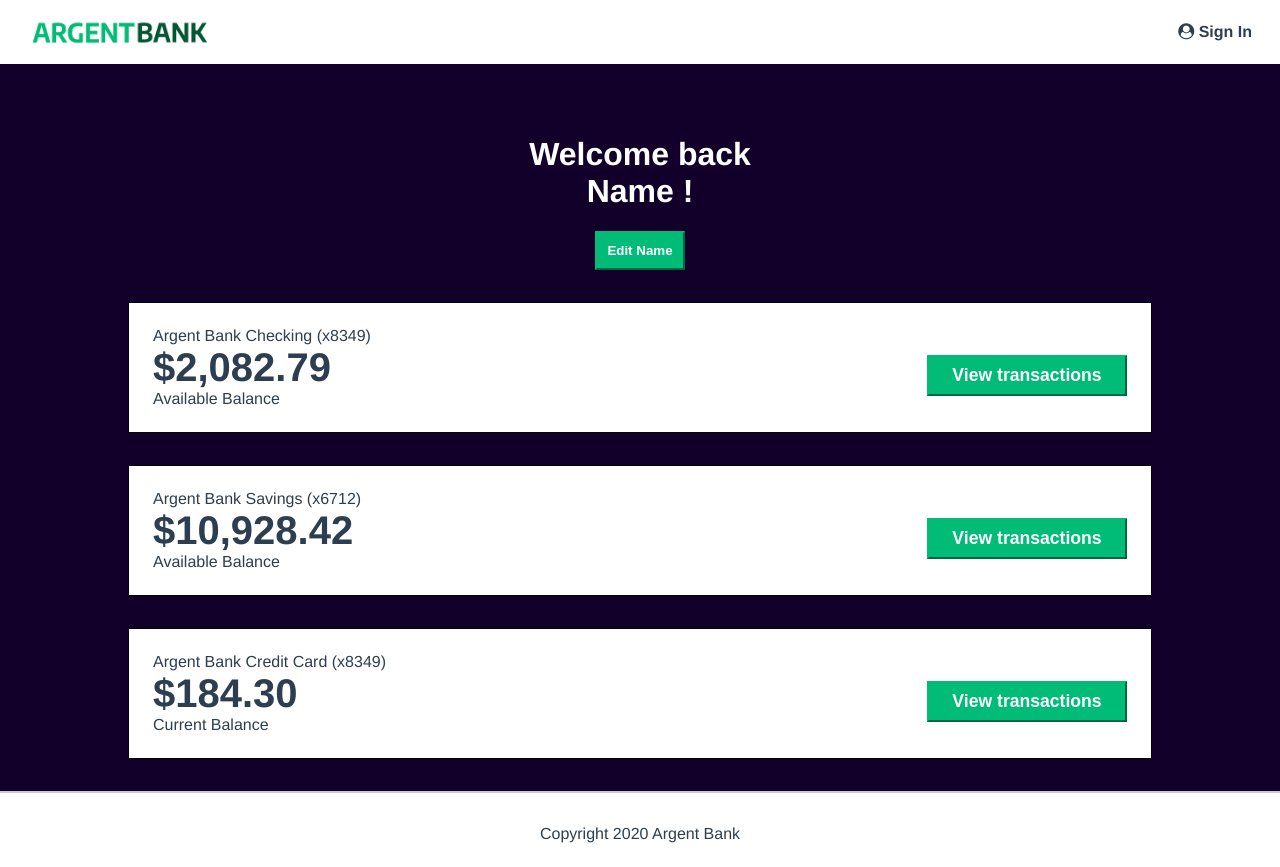
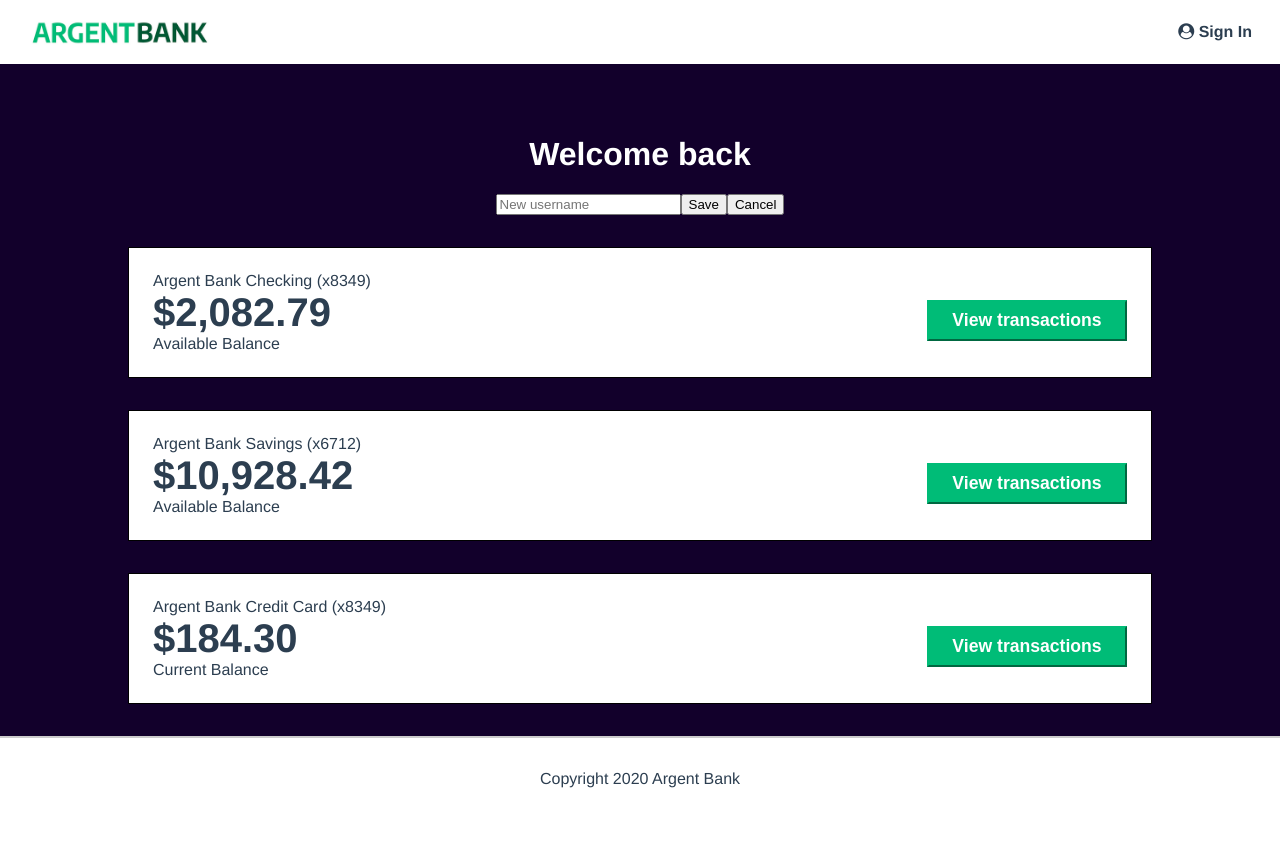
Before and after one commit to Adonis-26/10-Projet, a React (Vite) app in the folder ArgentBank-Frontend/: page /profile in a window 1280 px wide. Both pictures are taken after a click on the button "Edit Name". After the commit the page ends 812 px from the top, so only its background shows below. Built offline with nearby package versions, Linux system fonts and the light colour scheme.

Commit message:
mise à jour des informations après les tests du formulaire lors des modifications des noms

```diff
--- a/ArgentBank-Frontend/src/pages/Profile.jsx
+++ b/ArgentBank-Frontend/src/pages/Profile.jsx
@@ -1,52 +1,70 @@
-import React from 'react'
-import { useNavigate } from 'react-router-dom'
-import { useSelector } from 'react-redux'
+import React, { useState } from 'react'
+import { useSelector, useDispatch } from 'react-redux'
+import { setUserProfile } from '../store/userSlice'
+import { updateUserName } from '../API/apiUser'
 import './Profile.scss'
 
 function Profile() {
+  const dispatch = useDispatch()
 
+  // Récupère les données du store Redux
   const token = useSelector((state) => state.user.token)
-  const isAuthenticated = useSelector((state) => state.user.isAuthenticated)
+  const firstName = useSelector((state) => state.user.firstName)
+  const lastName = useSelector((state) => state.user.lastName)
+  const userName = useSelector((state) => state.user.userName)
 
-  console.log("Redux token :", token)
-  console.log("Redux isAuthenticated :", isAuthenticated)
+  // Contrôle l'affichage du formulaire
+  const [isEditing, setIsEditing] = useState(false)
+  // Valeur saisie dans le champ userName
+  const [newUserName, setNewUserName] = useState(userName || '')
 
-  const navigate = useNavigate()
+  const handleSave = async (e) => {
+    e.preventDefault()
+    try {
+      const updatedUser = await updateUserName(token, newUserName)
 
-  const handleSubmit = async (e) => {
-    e.preventDefault()
+      dispatch(setUserProfile({
+        firstName: updatedUser.firstName,
+        lastName: updatedUser.lastName,
+        userName: updatedUser.userName,
+      }))
 
-    const email = e.target.email.value
-    const password = e.target.password.value
-
-    try {
-      const response = await fetch('http://localhost:3001/api/v1/user/login', {
-        method: 'POST',
-        headers: { 'Content-Type': 'application/json' },
-        body: JSON.stringify({ email, password })
-      })
-
-      const data = await response.json()
-
-      if (!response.ok) {
-        throw new Error(data.message || 'Login failed')
-      }
-
-      localStorage.setItem('token', data.body.token)
-
-      navigate('/profile')
+      setIsEditing(false)
     } catch (error) {
-      console.error(error)
-      alert('Erreur de connexion : ' + error.message)
+      console.error('Erreur mise à jour :', error.message)
+      alert('Erreur : ' + error.message)
     }
   }
+
   return (
     <div>
       <main className="mainProfile bg-darkProfile">
         <div className="header">
-          <h1>Welcome back<br /> Name !</h1>
-          <button className="edit-button">Edit Name</button>
+          <h1>Welcome back<br />{firstName} {lastName}</h1>
+
+          {isEditing ? (
+            <form onSubmit={handleSave}>
+              <input
+                type="text"
+                value={newUserName}
+                onChange={(e) => setNewUserName(e.target.value)}
+                placeholder="New username"
+              />
+              <button type="submit">Save</button>
+              <button type="button" onClick={() => {
+                setNewUserName(userName || '') // ← remet la valeur d'origine
+                setIsEditing(false)
+              }}>
+                Cancel
+              </button>
+            </form>
+          ) : (
+            <button className="edit-button" onClick={() => setIsEditing(true)}>
+              Edit Name
+            </button>
+          )}
         </div>
+
         <h2 className="sr-only">Accounts</h2>
         <section className="account">
           <div className="account-content-wrapper">
```
Also changed, not shown: 1 other file (tests, documents, lock files or other folders).
